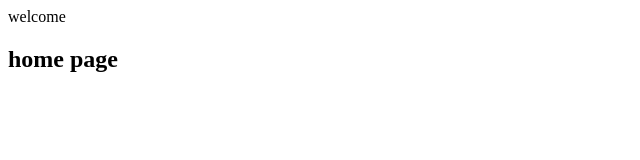
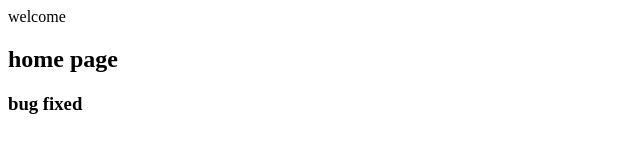
Before and after one commit to b210860-tech/my-website, a plain HTML site: page index.html in a window 1280 px wide. Shown: the whole page, without its empty margins (0-640 px from the left). Drawn offline with Linux system fonts and the light colour scheme.

Commit message:
Update index.html

```diff
--- a/index.html
+++ b/index.html
@@ -1,2 +1,3 @@
 <hi>welcome</hi>
 <h2>home page</h2>
+<h3>bug fixed</h3>
```
